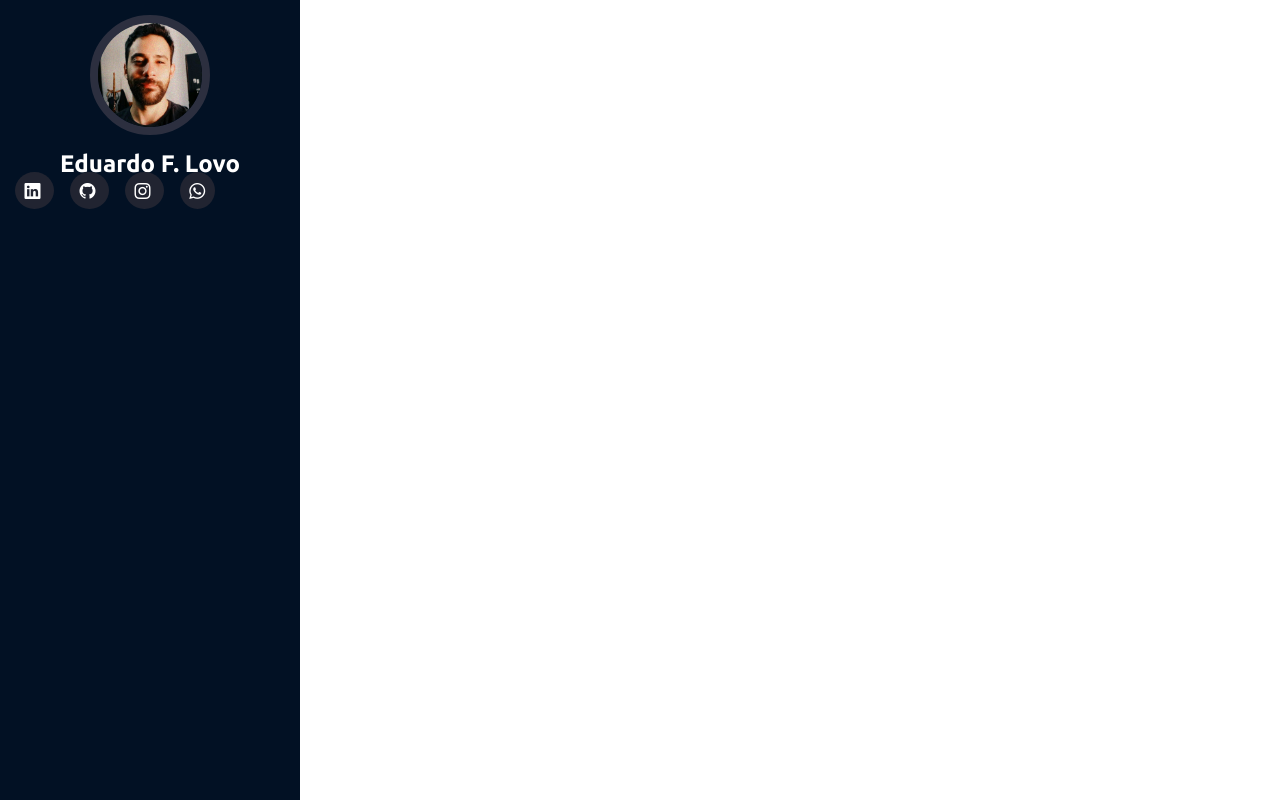
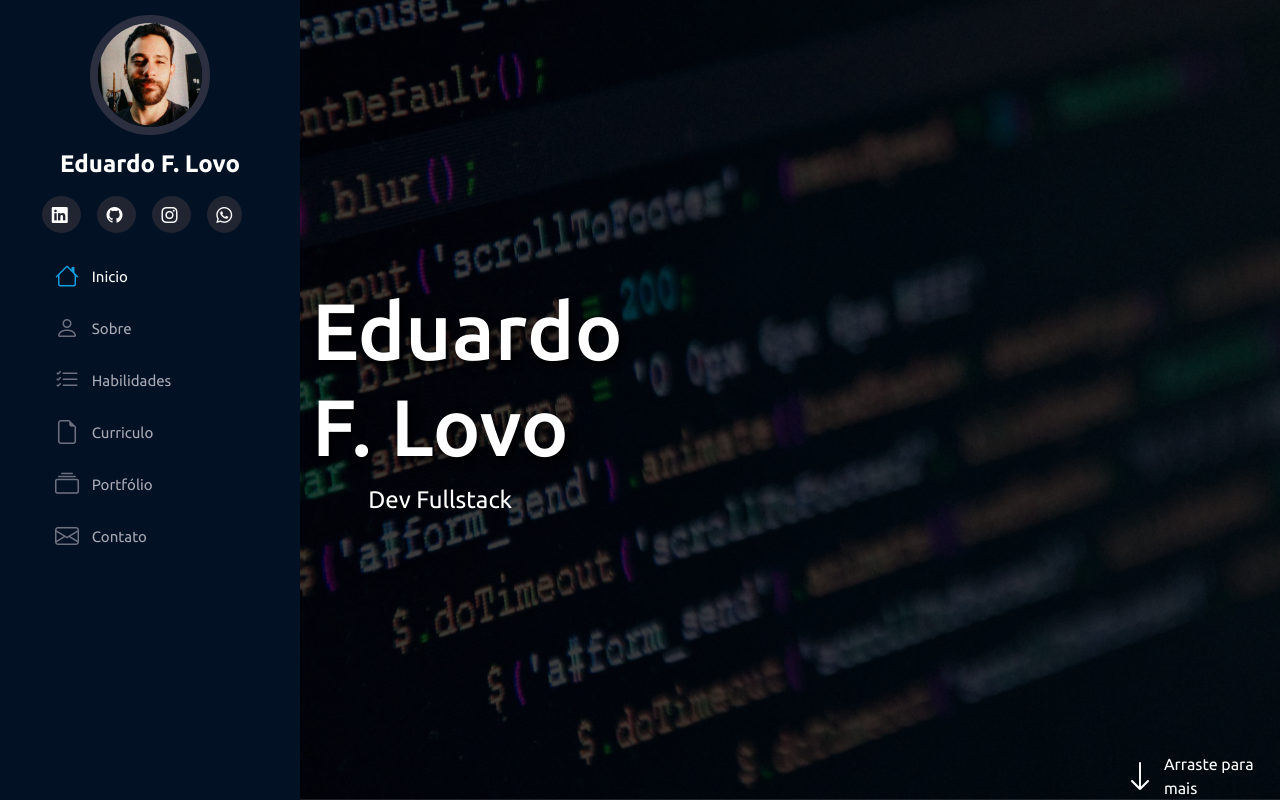
Before and after one commit to EduardoLovo/Portfolio-Responsivo, a Flask app: page / in a window 1280 px wide. Run offline with Flask 2, Linux system fonts and the light colour scheme; some libraries are stand-ins or nearby versions.

Commit message:
create main

```diff
--- a/static/style.css
+++ b/static/style.css
@@ -47,3 +47,77 @@ body {
     transition: 0.3s;
     text-decoration: none;
 }
+
+/* ------------------------------------- */
+
+.nav-menu {
+    padding: 1.5rem;
+}
+
+.nav-menu a,
+.nav-menu a:focus {
+    display: flex;
+    align-items: center;
+    color: #a8a9b4;
+    transition: 0.3s;
+    font-size: 15px;
+}
+
+.nav-menu a i,
+.nav-menu a:focus i {
+    font-size: 24px;
+    padding-right: 0.8rem;
+    color: #6f7180;
+}
+
+.nav-menu a:hover,
+.nav-menu .active,
+.nav-menu .active:focus,
+.nav-menu li:hover>a {
+    text-decoration: none;
+    color: #fff;
+}
+
+.nav-menu a:hover i,
+.nav-menu .active i,
+.nav-menu .active:focus i,
+.nav-menu li:hover>a i {
+    color: #149ddd;
+}
+
+#main {
+    margin-left: 300px;
+}
+
+section#inicio {
+    background-image: url('./img/code-wall.png');
+    background-repeat: no-repeat;
+    background-size: cover;
+    background-attachment: fixed;
+    background-position: center;
+
+    width: 100%;
+    height: 100vh;
+}
+
+section#inicio h2 {
+    font-size: 5rem;
+}
+
+section#inicio span#subtitle {
+    margin-right: 8rem;
+    font-size: 1.5rem;
+}
+
+.text-shadow {
+    text-shadow: 4px 4px 10px #000000;
+}
+
+section#inicio div#arraste {
+    width: 9rem;
+}
+
+section#inicio div#arraste a {
+    text-decoration: none;
+    color: #fff;
+}
--- a/templates/index.html
+++ b/templates/index.html
@@ -13,12 +13,11 @@
 </head>
 
 <body>
-
     <aside id="header">
         <section class="profile">
             <img src="../static/img/eduardo.jpg" alt="foto Eduardo">
             <h1>Eduardo F. Lovo</h1>
-            <div class="social-links">
+            <div class="social-links mt-4 text-center">
                 <a href="http://https://www.linkedin.com/in/eduardo-felipe-lovo-475019214/" target="_blank"
                     rel="noopener noreferrer">
                     <i class="bi bi-linkedin"></i>
@@ -38,7 +37,62 @@
             </div>
 
         </section>
+
+        <nav id="navbar" class="nav-menu">
+            <ul class="nav flex-column">
+                <li class="nav-item">
+                    <a class="nav-link active" aria-current="page" href="#">
+                        <i class="bi bi-house"></i> Inicio
+                    </a>
+                </li>
+
+                <li class="nav-item">
+                    <a class="nav-link" href="#">
+                        <i class="bi bi-person"></i> Sobre
+                    </a>
+                </li>
+                <li class="nav-item">
+                    <a class="nav-link" href="#">
+                        <i class="bi bi-list-check"></i> Habilidades
+                    </a>
+                </li>
+                <li class="nav-item">
+                    <a class="nav-link" href="#">
+                        <i class="bi bi-file-earmark"></i> Curriculo
+                    </a>
+                </li>
+                <li class="nav-item">
+                    <a class="nav-link" href="#">
+                        <i class="bi bi-collection"></i> Portfólio
+                    </a>
+                </li>
+                <li class="nav-item">
+                    <a class="nav-link" href="#">
+                        <i class="bi bi-envelope"></i> Contato
+                    </a>
+                </li>
+
+            </ul>
+        </nav>
     </aside>
+
+    <main id="main">
+        <section id="inicio" class="row m-0 p-0">
+            <div class="col-md-5 d-flex justify-content-center align-items-center flex-column">
+                <h2 class="text-white text-shadow">Eduardo F. Lovo</h2>
+                <span id="subtitle" class="text-white">Dev Fullstack</span>
+            </div>
+
+            <div class="col-md-7 d-flex justify-content-end align-items-end ">
+                <div id="arraste" class="d-flex align-items-center">
+                    <i class="bi bi-arrow-down text-white pe-2 fs-2" aria-hidden="true"></i>
+                    <a href="http://">Arraste para mais</a>
+                </div>
+            </div>
+
+
+        </section>
+    </main>
 
     <script src="../static/bootstrap/js/bootstrap.bundle.min.js"></script>
     <script src="../static/script.js"></script>
```
Also changed, not shown: static/img/code-wall.png (added).
